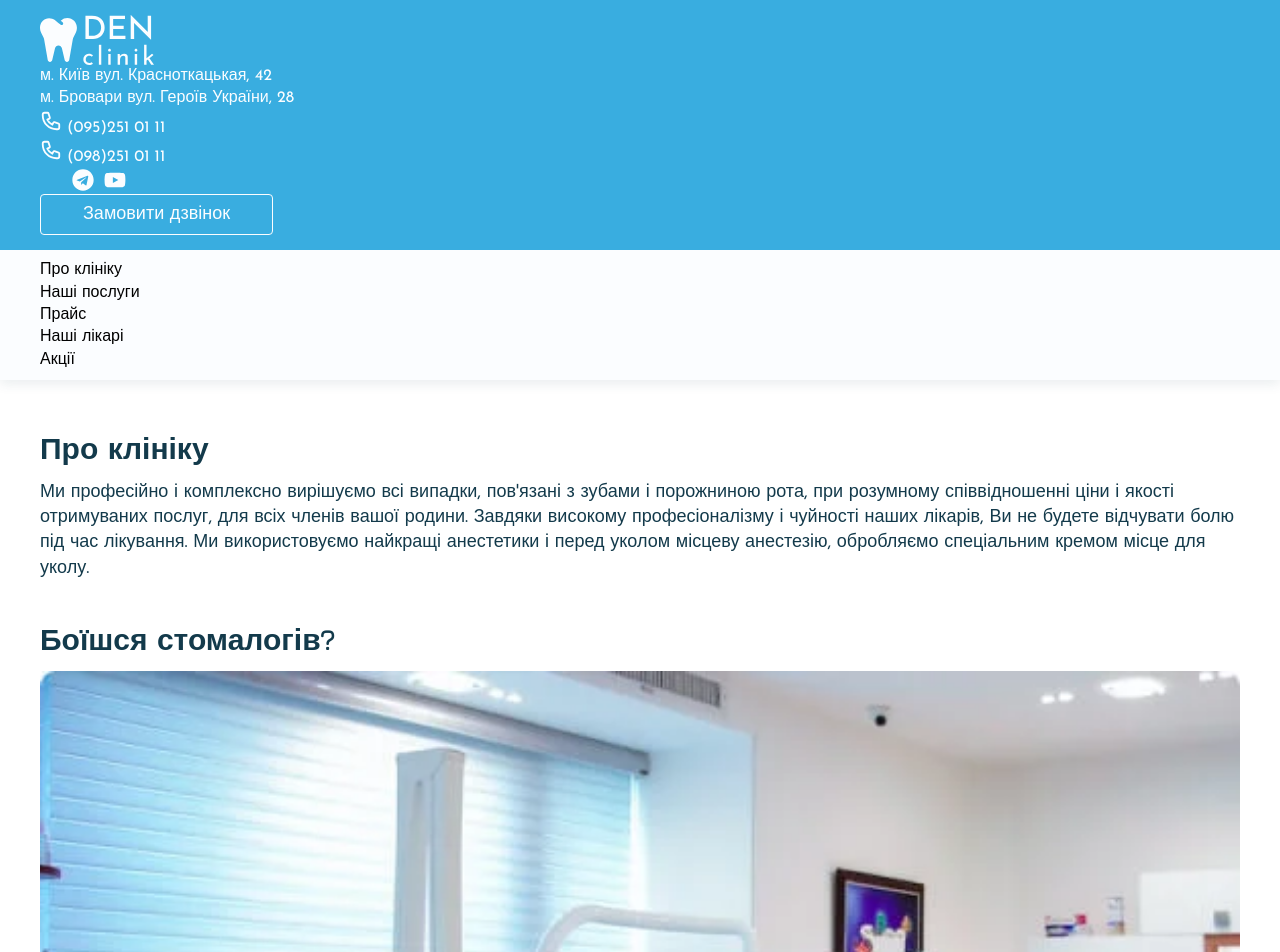
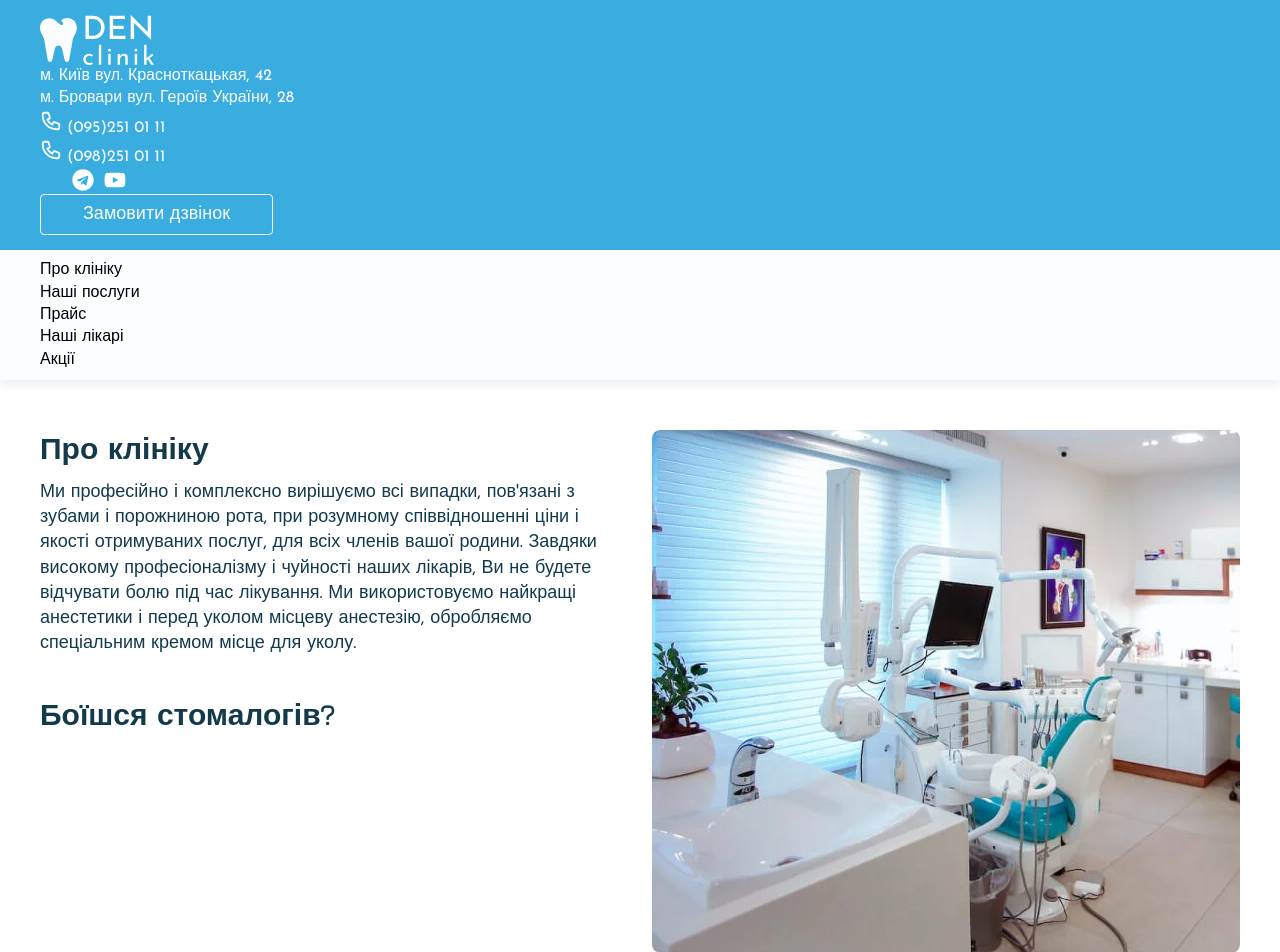
Before and after one commit to Kovarnar/den-clinik, a React (Create React App) app: page / in a window 1280 px wide. Shown: the top 952 px of the page. Built offline with nearby package versions, Linux system fonts and the light colour scheme; some icons are missing.

Commit message:
refactor: apply prettier

```diff
--- a/src/sass/About.scss
+++ b/src/sass/About.scss
@@ -3,12 +3,25 @@
 .about {
   padding: 50px 0;  //70px 0;
 
-  .title {
-    margin-bottom: 14px;
-    // margin-bottom: 24px;
+  .title:first-child {
+      margin-bottom: 14px;
+    }
+
+  p + .title {
+    margin-bottom: 24px;
   }
 
   &__text {
     margin-bottom: 40px;  //70px;
   }
 }
+
+@media only screen and (min-width: 768px) {
+  .about {
+    .container {
+      display: grid;
+      grid-template-columns: 1fr 1fr;
+      gap: 24px;
+    }
+  }
+}
```
